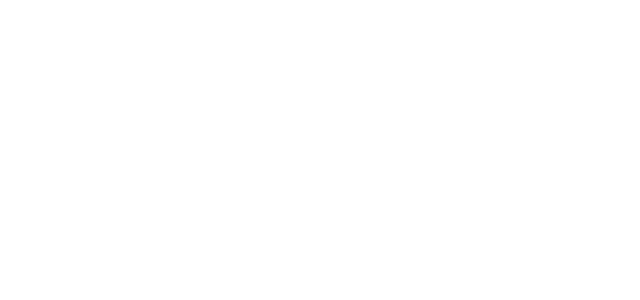
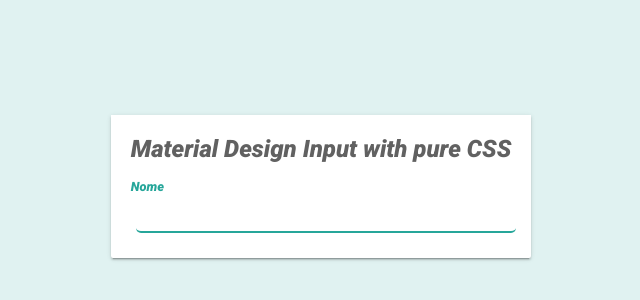
Before and after one commit to rdsdo100/atendimento-front, a React (Create React App) app: page /home in a window 1280 px wide. Shown: the part 214-514 px from the top of the page, without its empty margins (319-959 px from the left). Built offline with nearby package versions, Linux system fonts and the light colour scheme.

Commit message:
crinado tela home em branco

```diff
--- /dev/null
+++ b/src/component/InputPersonalizado/index.css
@@ -0,0 +1,72 @@
+/* Estrutura */
+.input-container {
+    position: relative;
+  }
+
+  input {
+    border: 0;
+    border-bottom: 2px solid #9e9e9e;
+    outline: none;
+    transition: .2s ease-in-out;
+    box-sizing: border-box;
+  }
+
+  label {
+    top: 0;
+    left: 0; right: 0;
+    color: #616161;
+    display: flex;
+    align-items: center;
+    position: absolute;
+    font-size: 1rem;
+    cursor: text;
+    transition: .2s ease-in-out;
+    box-sizing: border-box;
+  }
+
+  input,
+  label {
+    width: 100%;
+    height: 3rem;
+    font-size: 1rem;
+  }
+
+  /* Interation */
+  input:valid,
+  input:focus {
+    border-bottom: 2px solid #26a69a;
+  }
+
+  input:valid + label,
+  input:focus + label {
+    color: #26a69a;
+    font-size: .8rem;
+    top: -30px;
+    pointer-events: none;
+  }
+
+  /* Just for leave it a little more beautiful */
+  * {
+      font-family: sans-serif;
+  }
+  body {
+      display: flex;
+      justify-content: center;
+      align-items: center;
+      flex-direction: column;
+      min-height: 100vh;
+      background-color: #e0f2f1;
+  }
+  h1 {
+      color: #616161;
+      text-align: center;
+      margin-bottom: 30px;
+  }
+
+  section {
+      margin: 15px;
+      box-shadow: 0 2px 2px 0 rgba(0,0,0,0.14), 0 1px 5px 0 rgba(0,0,0,0.12), 0 3px 1px -2px rgba(0,0,0,0.2);
+      padding: 20px;
+      border-radius: 0 0 2px 2px;
+      background-color: #FFF;
+  }
--- /dev/null
+++ b/src/component/InputPersonalizado/index.tsx
@@ -0,0 +1,20 @@
+import React from 'react'
+import "./index.css"
+
+const InputPersonalizado: React.FC = () => {
+    return(
+
+        <section>
+    <form action="">
+        <h1>Material Design Input with pure CSS</h1>
+        <div className="input-container">
+            <input id="name" className="input" type="text"  />
+            <label className="label" htmlFor="name">Nome</label>
+        </div>
+    </form>
+</section>
+
+    )
+}
+
+export default InputPersonalizado
--- a/src/component/Layout/index.tsx
+++ b/src/component/Layout/index.tsx
@@ -8,3 +8,5 @@
         </Grid>
     )
 }
+
+export default Layout
--- a/src/pages/Home.tsx
+++ b/src/pages/Home.tsx
@@ -1,5 +1,6 @@
 import React from 'react'
-import Input from '../component/Input'
+
+import InputPersonalizado from '../component/InputPersonalizado'
 
  const Home: React.FC = () => {
 
@@ -7,10 +8,14 @@
      <div>
 
 
-<Input></Input>
+
+<InputPersonalizado>
+</InputPersonalizado>
 
 
      </div>
 )
 }
 export default Home
+
+//https://mariosouto.com/inputs-materializados-com-css/
```
